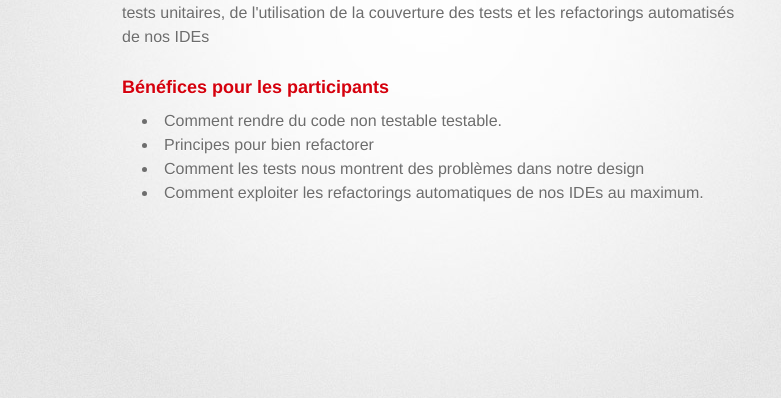
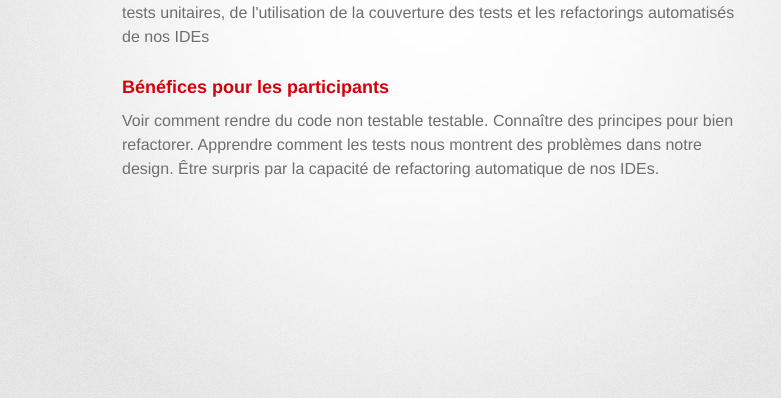
Before and after one commit to martinsson/martinsson.github.io, a plain HTML site: page brown-bag-lunch.html in a window 1280 px wide. Shown: the part 116-514 px from the top of the page, without its empty margins (208-989 px from the left). Drawn offline with nearby package versions, Linux system fonts and the light colour scheme; a web font is replaced by a local one.

Commit message:
remove bullet point layout

```diff
--- a/brown-bag-lunch.html
+++ b/brown-bag-lunch.html
@@ -34,14 +34,14 @@
         <section id="programme" class="clearfix">
             <h3>Bénéfices pour les participants</h3>
             <ul>
-                <li>Comment rendre du code non testable testable.</li>
-                <li>Principes pour bien refactorer</li>
-                <li>Comment les tests nous montrent des problèmes dans notre design</li>
-                <li>Comment exploiter les refactorings automatiques de nos IDEs au maximum.</li>
+                Voir comment rendre du code non testable testable.
+                Connaître des principes pour bien refactorer.
+                Apprendre comment les tests nous montrent des problèmes dans notre design.
+                Être surpris par la capacité de refactoring automatique de nos IDEs.
             </ul>
+        </section>
 
 
-        </section>
     </div>
 </div>
 
```
